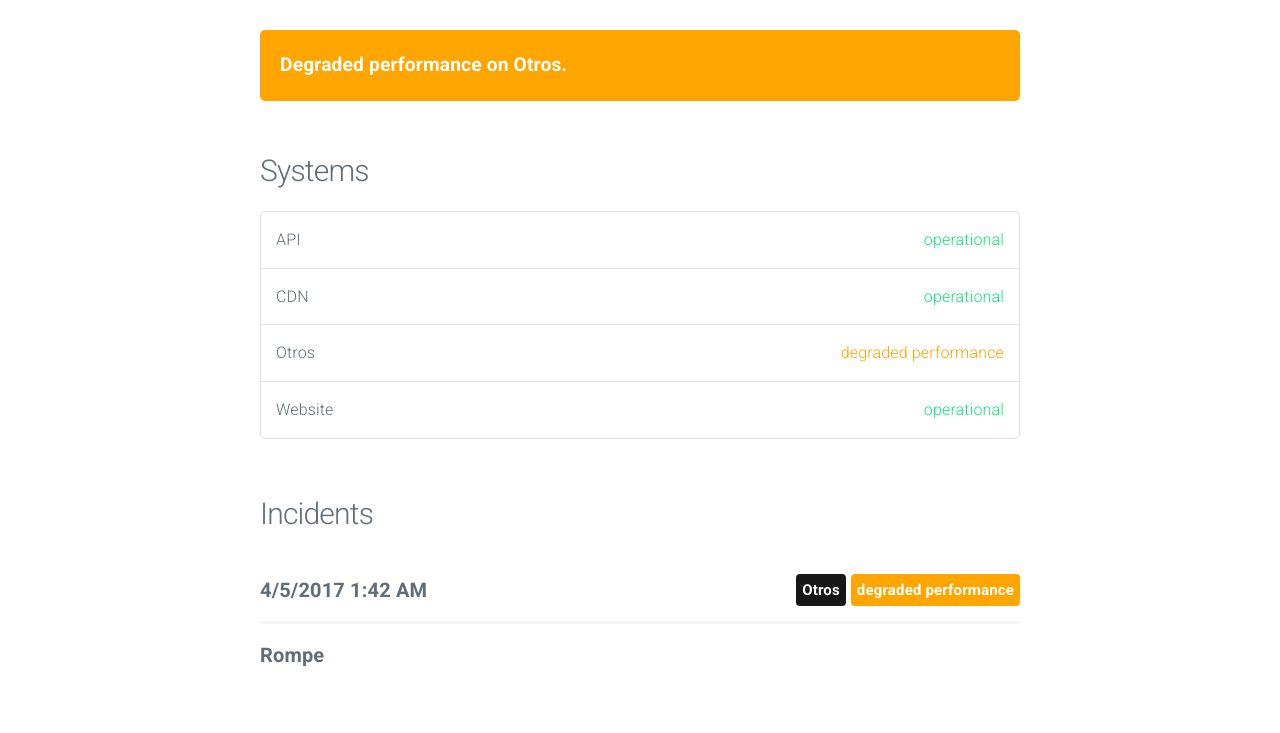
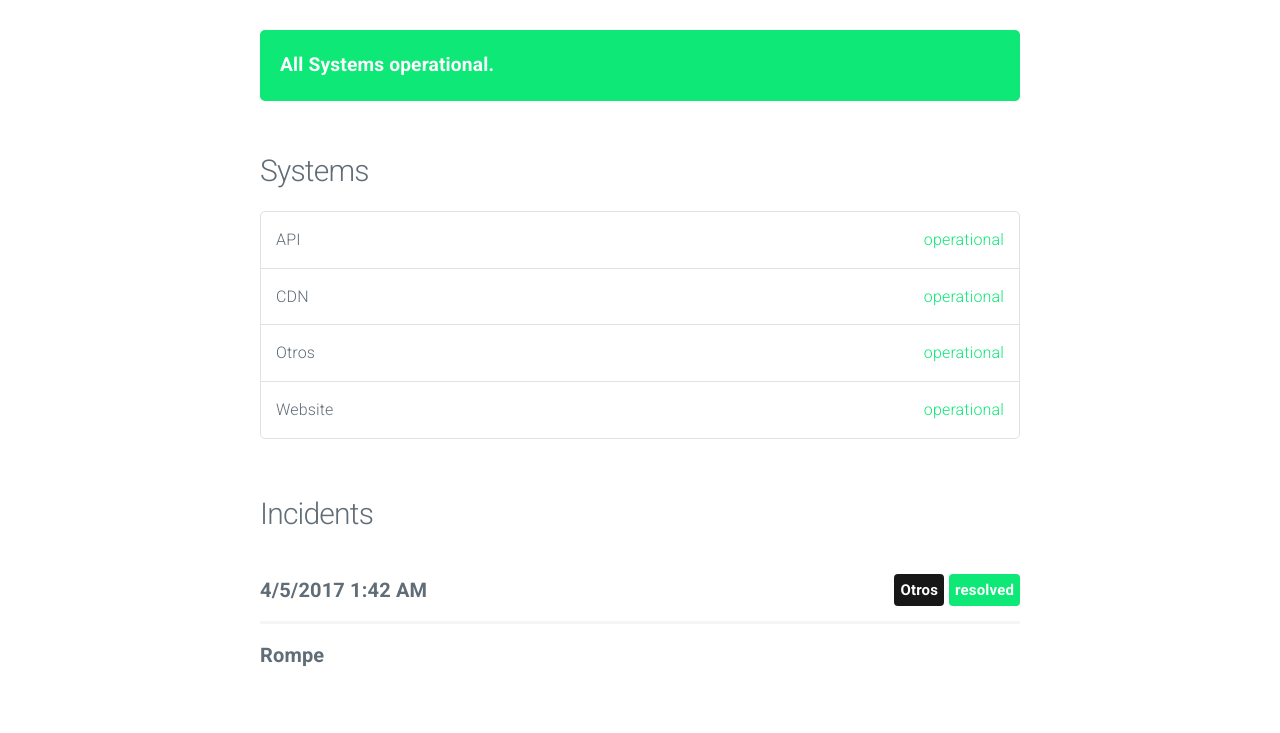
Before and after one commit to whispered/Test, a plain HTML site: page index.html in a window 1280 px wide. Shown: the part 55-788 px from the top of the page. Drawn offline with nearby package versions, Linux system fonts and the light colour scheme; no server answers.

Commit message:
update index

```diff
--- a/index.html
+++ b/index.html
@@ -29,11 +29,9 @@
 
 			<section class="container" id="main">
 
-
-					<div class="panel degraded performance">
-						<span data-l10n-id="Degraded-performance">Degraded performance</span> <span data-l10n-id="on">on</span> Otros.
+					<div class="panel operational" data-l10n-id="systems-operational">
+						All Systems operational.
 					</div>
-
 
 
 				<h4 data-l10n-id="systems">Systems</h4>
@@ -48,7 +46,7 @@
 					</li>
 
 					<li>
-						Otros <span class="status degraded performance" data-l10n-id="degraded-performance">degraded performance</span>
+						Otros <span class="status operational" data-l10n-id="operational">operational</span>
 					</li>
 
 					<li>
@@ -64,7 +62,7 @@
 						<span class="date moment">2017-04-05 01:42:46 UTC</span>
 
 
-							<span class="label degraded performance float-right" data-l10n-id="degraded-performance">degraded performance</span>
+							<span class="label operational float-right" data-l10n-id="resolved">resolved</span>
 
 
 							<span class="label system float-right">Otros</span>
```
